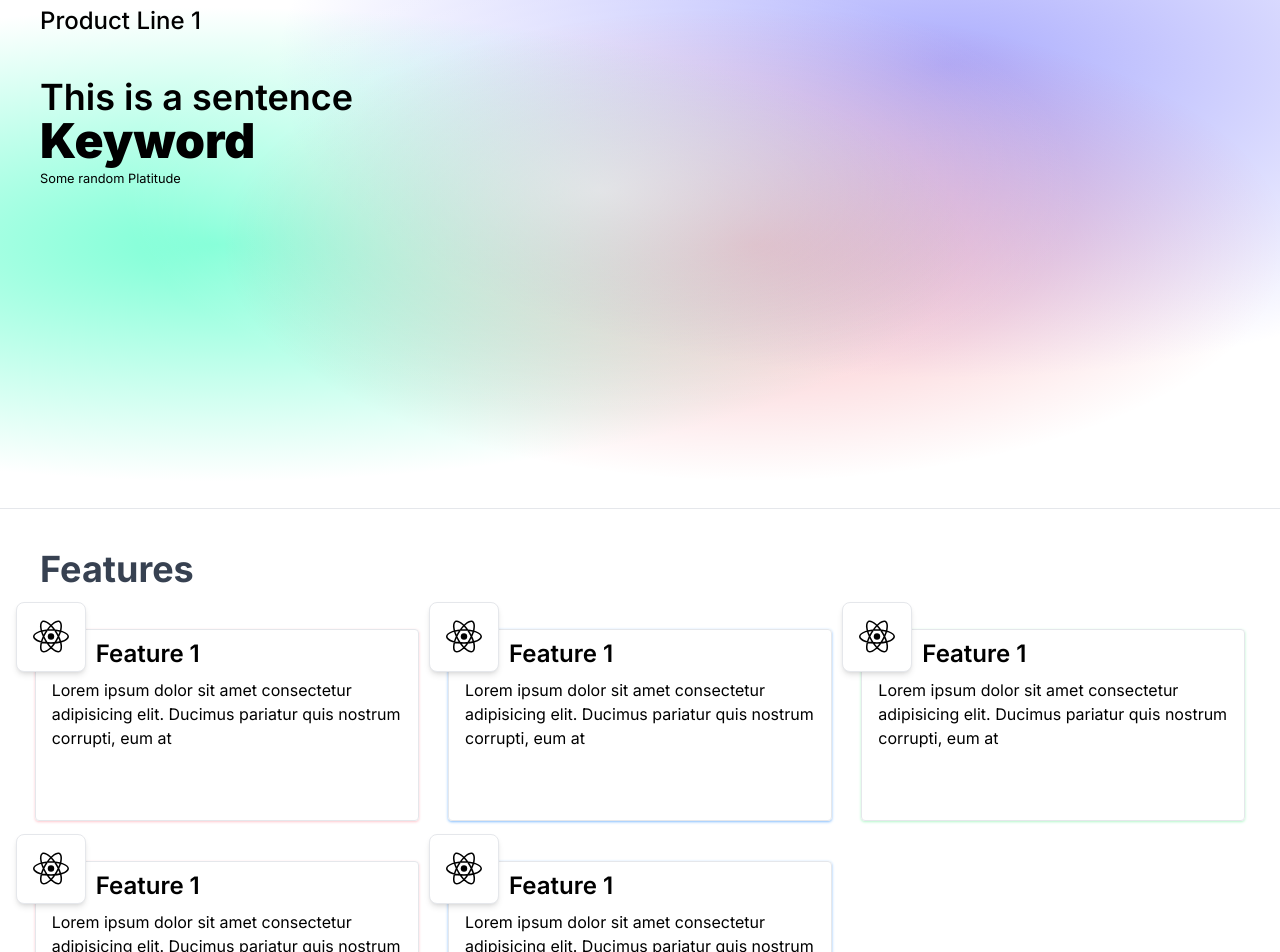
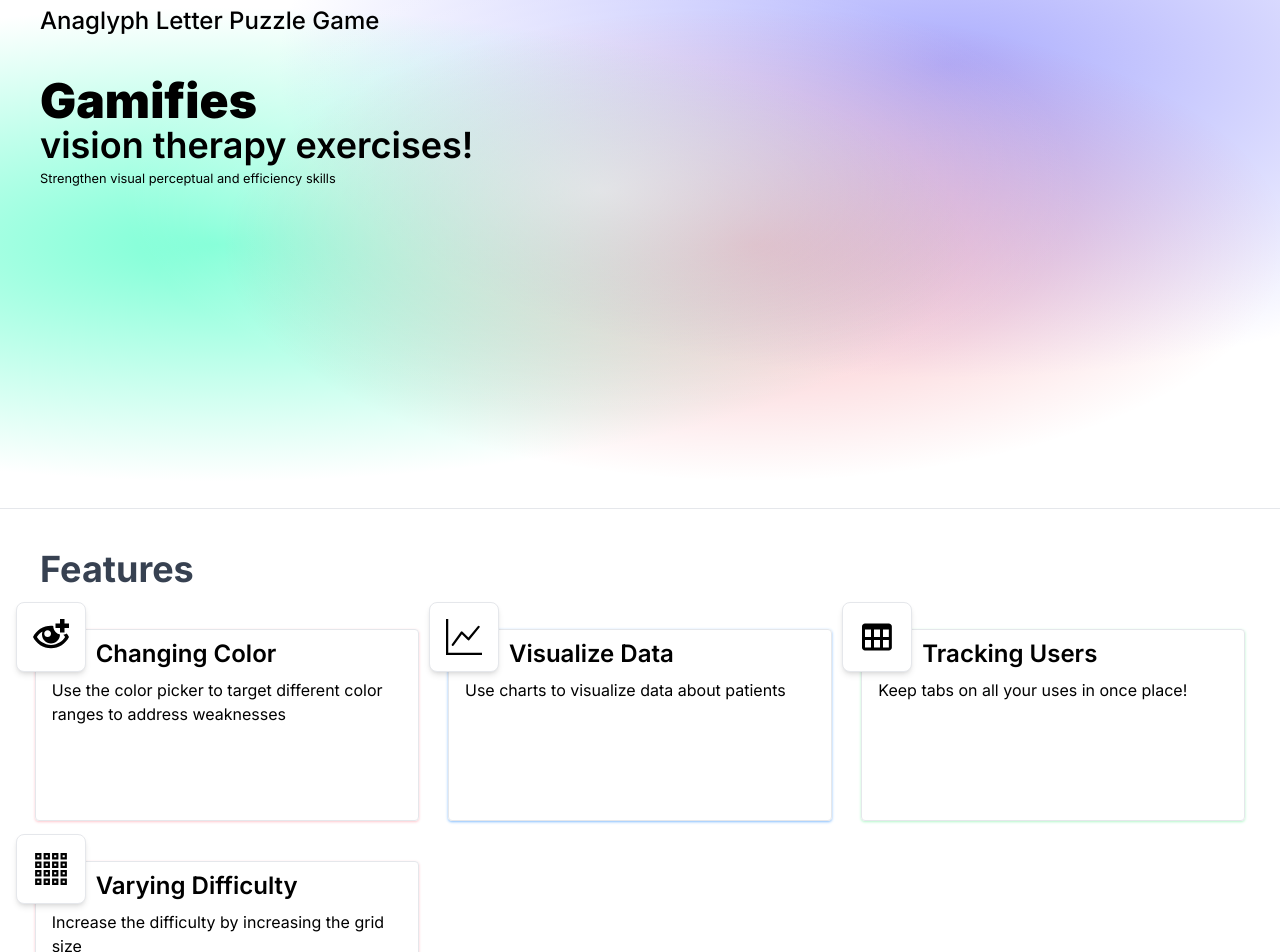
Before and after one commit to cis3296s23/Anaglyph-Letter-Puzzle-Game, a Next.js app in the folder anaglyph-letter-puzzle-game-frontend/: page / in a window 1280 px wide. Shown: the part 180-1132 px from the top of the page. Built offline with nearby package versions, Linux system fonts and the light colour scheme; no server answers.

Commit message:
customized website headings

```diff
--- a/anaglyph-letter-puzzle-game-frontend/src/components/landing-page/FeatureList/FeatureCard.tsx
+++ b/anaglyph-letter-puzzle-game-frontend/src/components/landing-page/FeatureList/FeatureCard.tsx
@@ -1,6 +1,6 @@
 import React from "react";
 
-interface FeatureCardProps {
+export interface FeatureCardProps {
     statement: string;
     icon: React.ReactNode;
     name: string;
--- a/anaglyph-letter-puzzle-game-frontend/src/components/landing-page/FeatureList/FeatureGrid.tsx
+++ b/anaglyph-letter-puzzle-game-frontend/src/components/landing-page/FeatureList/FeatureGrid.tsx
@@ -1,9 +1,34 @@
 import React from "react";
 
-import { GrReactjs } from "react-icons/gr";
-import FeatureCard from "./FeatureCard";
+import FeatureCard, { FeatureCardProps } from "./FeatureCard";
 
-var x = "Lorem ipsum dolor sit amet consectetur adipisicing elit. Ducimus pariatur quis nostrum corrupti, eum at";
+import { ImEyePlus } from "react-icons/im";
+import { BsGraphUp } from "react-icons/bs";
+import { BiTable } from "react-icons/bi";
+import { TfiLayoutGrid4 } from "react-icons/tfi";
+
+const features: FeatureCardProps[] = [
+    {
+        name: "Changing Color",
+        statement: "Use the color picker to target different color ranges to address weaknesses",
+        icon: <ImEyePlus size={36} />,
+    },
+    {
+        name: "Visualize Data",
+        statement: "Use charts to visualize data about patients",
+        icon: <BsGraphUp size={36} />,
+    },
+    {
+        name: "Tracking Users",
+        statement: "Keep tabs on all your uses in once place!",
+        icon: <BiTable size={36} />,
+    },
+    {
+        name: "Varying Difficulty",
+        statement: "Increase the difficulty by increasing the grid size",
+        icon: <TfiLayoutGrid4 size={36} />,
+    },
+];
 
 // uses <FeatureCard /> and displays it in a grid
 // represents the Feature part of the landing page
@@ -13,11 +38,9 @@ export default function Features() {
             <div className="mx-auto w-[1200px] lg-max:grid-cols-1 lg-max:w-full xl-max:w-[1000px]">
                 <h2 className="text-4xl font-bold pt-10 text-gray-700 xl-max:pl-8">Features</h2>
                 <section className="my-10 grid grid-cols-3 gap-10 justify-items-center xl-max:grid-cols-2 md-max:grid-cols-1">
-                    <FeatureCard name="Feature 1" statement={x} icon={<GrReactjs size={36} />} />
-                    <FeatureCard name="Feature 1" statement={x} icon={<GrReactjs size={36} />} />
-                    <FeatureCard name="Feature 1" statement={x} icon={<GrReactjs size={36} />} />
-                    <FeatureCard name="Feature 1" statement={x} icon={<GrReactjs size={36} />} />
-                    <FeatureCard name="Feature 1" statement={x} icon={<GrReactjs size={36} />} />
+                    {features.map((feature, i) => (
+                        <FeatureCard name={feature.name} statement={feature.statement} icon={feature.icon} key={i} />
+                    ))}
                 </section>
             </div>
         </section>
--- a/anaglyph-letter-puzzle-game-frontend/src/components/landing-page/Hero.tsx
+++ b/anaglyph-letter-puzzle-game-frontend/src/components/landing-page/Hero.tsx
@@ -9,13 +9,13 @@ const images = [
         height: 174,
     },
     {
-        src: "/hero-2.png",
+        src: "/hero-3.png",
         width: 320,
         height: 212,
     },
 
     {
-        src: "https://c4.staticflickr.com/9/8887/28897124891_98c4fdd82b_b.jpg",
+        src: "/hero-4.png",
         width: 320,
         height: 212,
     },
@@ -32,10 +32,11 @@ const Hero = () => {
         <main className="font-inter min-h-[600px] custom-bg-blur border-b py-10">
             <section className="grid grid-cols-2 pt-4 mx-auto w-[1200px] lg-max:grid-cols-1 lg-max:w-full xl-max:w-[1000px]">
                 <div className="flex flex-col justify-center lg-max:items-center">
-                    <h2 className="text-2xl font-medium mt-10">Product Line 1</h2>
-                    <h2 className="text-4xl font-semibold mt-10">This is a sentence</h2>
-                    <h2 className="text-5xl font-black">Keyword</h2>
-                    <small className="font-normal mt-1">Some random Platitude</small>
+                    <h2 className="text-2xl font-medium mt-10">Anaglyph Letter Puzzle Game</h2>
+                    <h2 className="text-5xl font-black mt-10">Gamifies</h2>
+                    <h2 className="text-4xl font-semibold">vision therapy exercises!</h2>
+
+                    <small className="font-normal mt-1">Strengthen visual perceptual and efficiency skills</small>
                 </div>
                 <div className="lg-max:hidden">
                     <Gallery images={images} enableImageSelection={false} />
```
Also changed, not shown: anaglyph-letter-puzzle-game-frontend/public/hero-3.png (added), anaglyph-letter-puzzle-game-frontend/public/hero-4.png (added).
